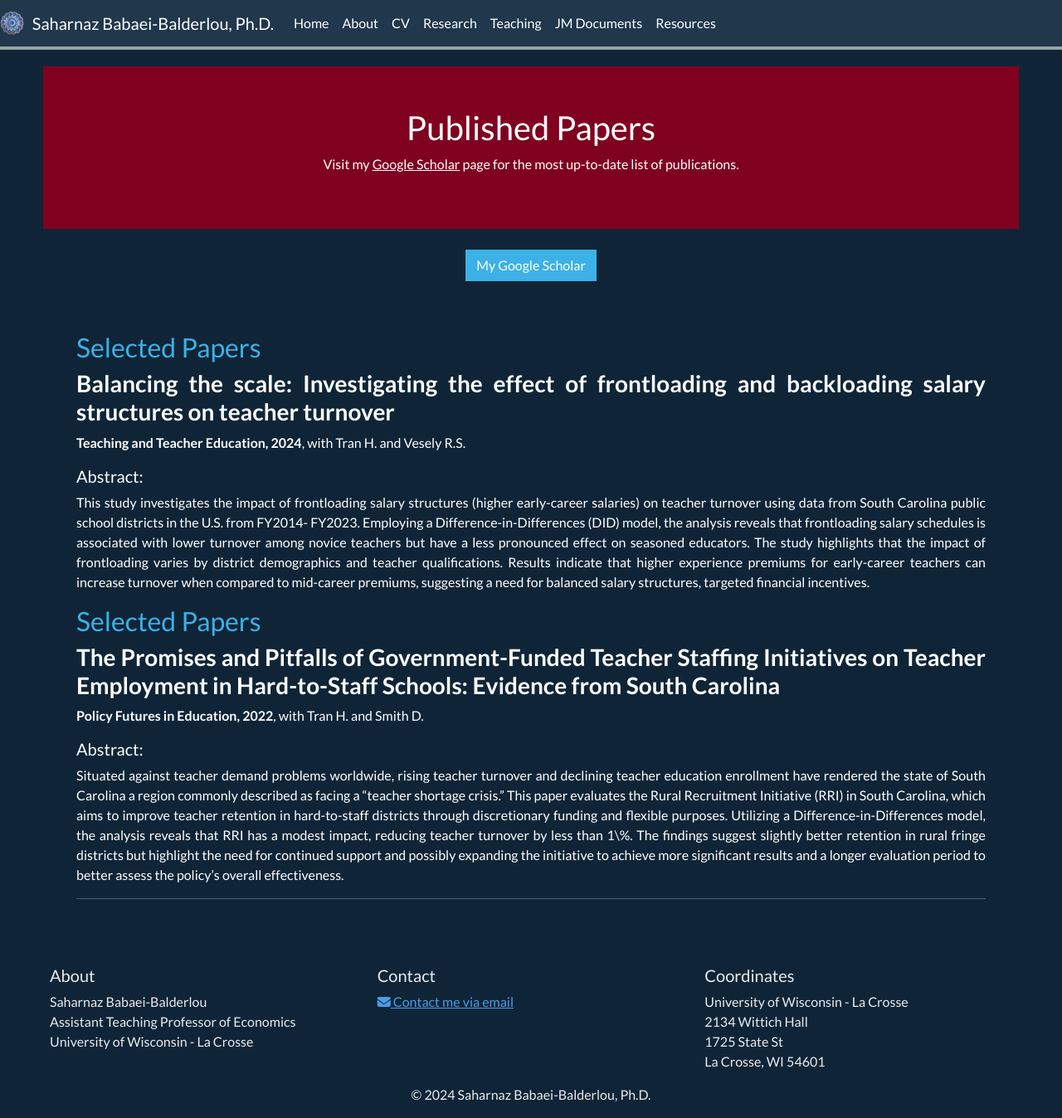
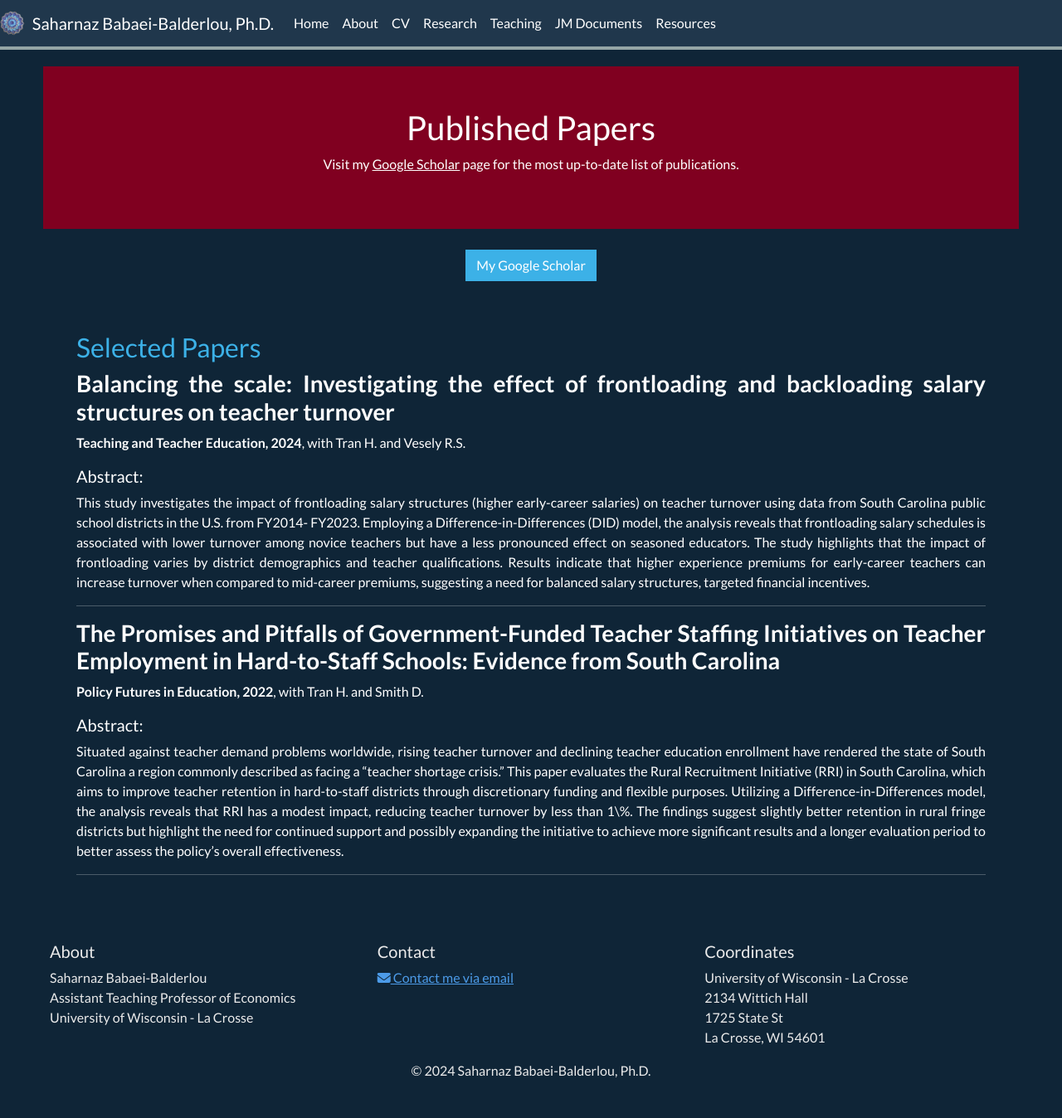
Before and after one commit to saharnazb/saharnazb.github.io, a Jekyll site: the page built from _pages/publications.md, in a window 1280 px wide and 1348 px high. Shown: the whole window at 83% size. Built offline with Jekyll 4.4.1, drawn with Linux system fonts in a browser that asks for light colours; nearby versions of some CDN libraries; library files that are not in the unit come from our copies; a style sheet for code colours, icons or effects is not loaded.

Commit message:
Update publications.md

```diff
--- a/_pages/publications.md
+++ b/_pages/publications.md
@@ -28,7 +28,7 @@ permalink: /research/published/
 ##### Abstract:
 This study investigates the impact of frontloading salary structures (higher early-career salaries) on teacher turnover using data from South Carolina public school districts in the U.S. from FY2014- FY2023. Employing a Difference-in-Differences (DID) model, the analysis reveals that frontloading salary schedules is associated with lower turnover among novice teachers but have a less pronounced effect on seasoned educators. The study highlights that the impact of frontloading varies by district demographics and teacher qualifications. Results indicate that higher experience premiums for early-career teachers can increase turnover when compared to mid-career premiums, suggesting a need for balanced salary structures, targeted financial incentives.
 
-## <span style="color: #3cb1e7;">Selected Papers</span>
+---
 
 ### <span style="font-weight: bold;">The Promises and Pitfalls of Government-Funded Teacher Staffing Initiatives on Teacher Employment in Hard-to-Staff Schools: Evidence from South Carolina</span>
 **Policy Futures in Education, 2022**, with Tran H. and Smith D.
```
